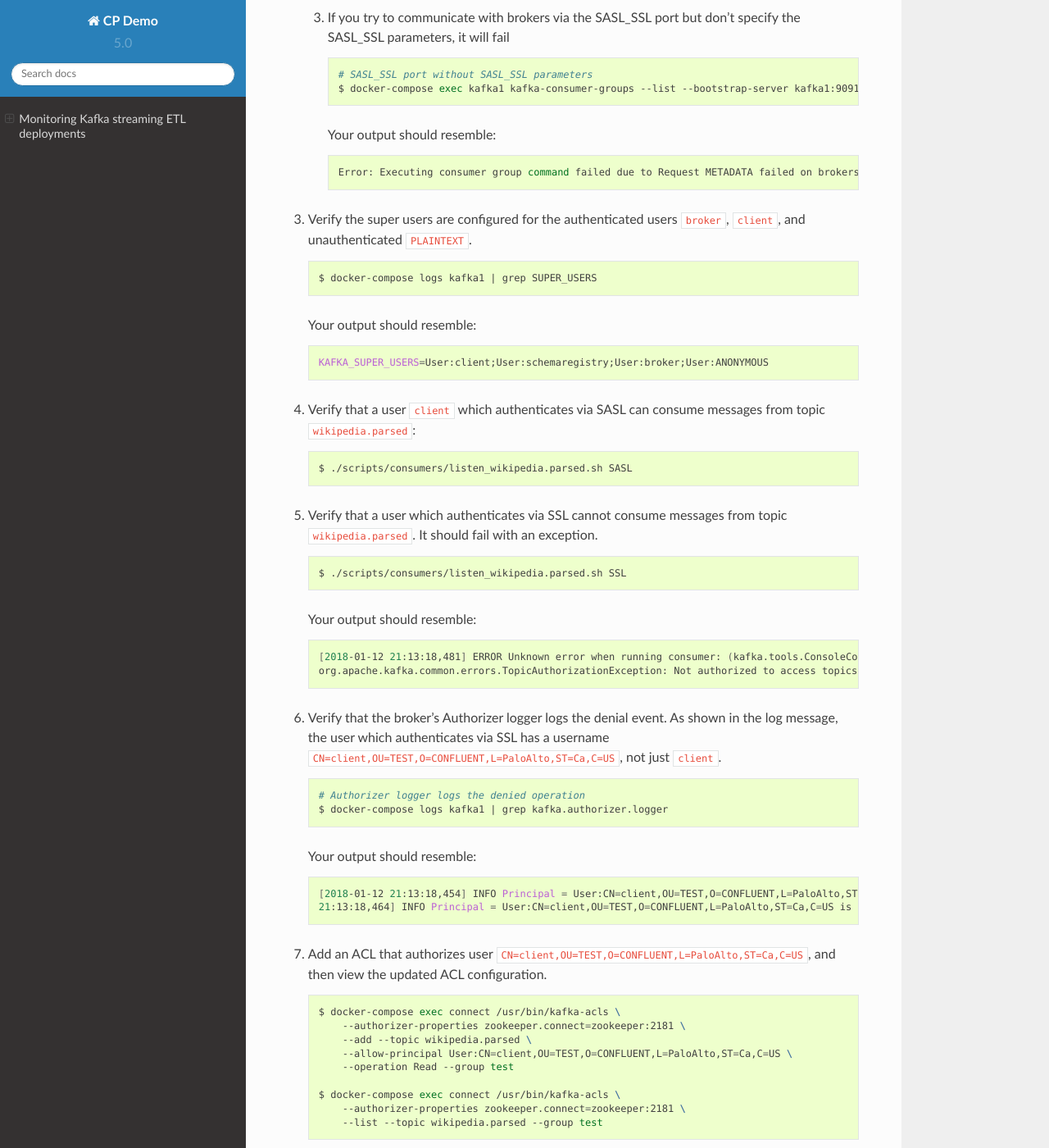
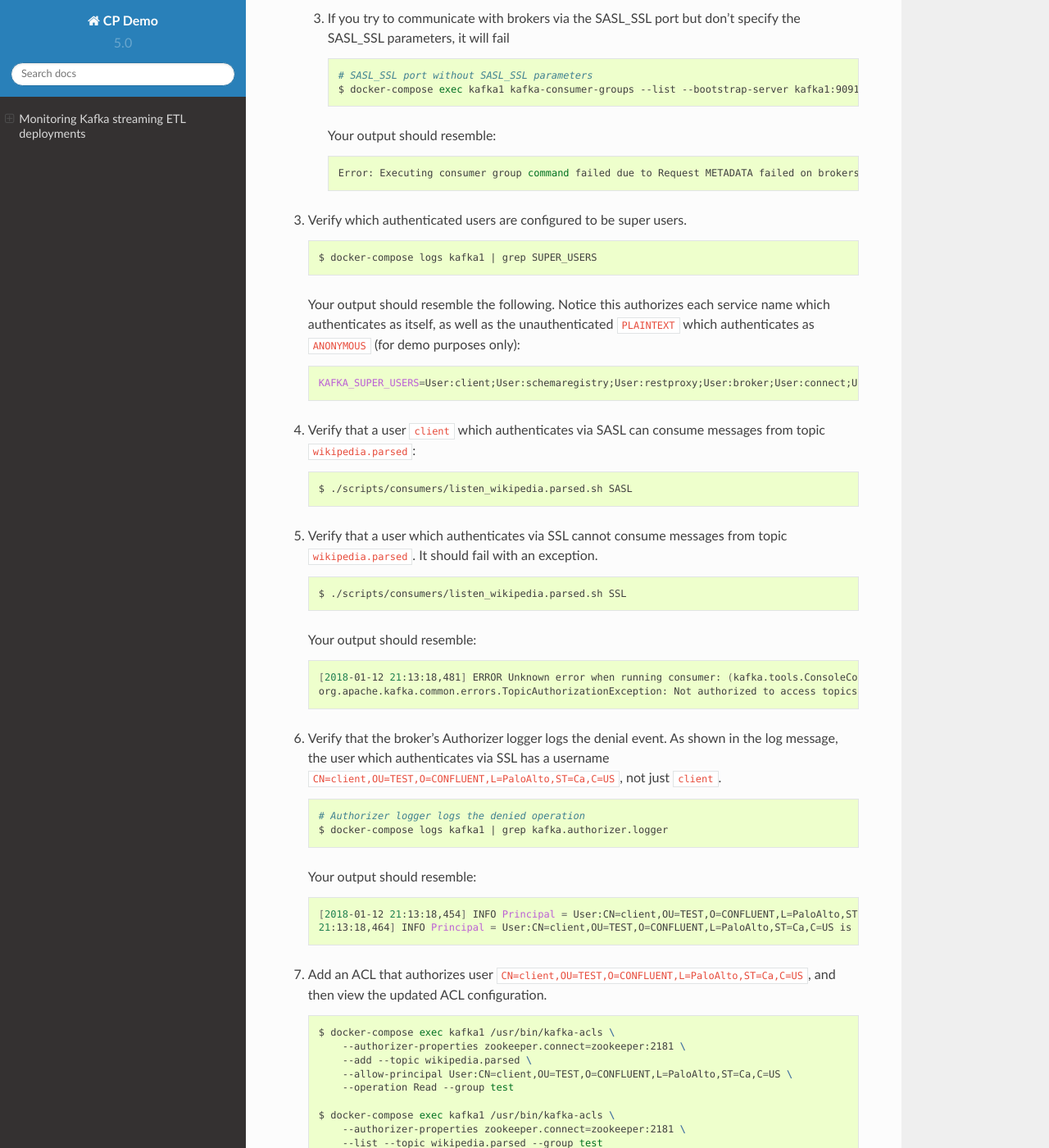
Before and after one commit to confluentinc/cp-demo, a Sphinx documentation site: the page built from docs/index.rst, in a window 1280 px wide and 1400 px high, scrolled down 37836 px. Shown: the whole window at 82% size. Built offline with Sphinx 7.4.7 and the Read the Docs theme 2.0.0, drawn with Linux system fonts in a browser that asks for light colours; some of the changed text lies outside the part shown.

Commit message:
Update playbook with super user information as well as proper command for running kafka-acls

```diff
--- a/docs/index.rst
+++ b/docs/index.rst
@@ -879,12 +879,12 @@ Authorization
 -------------
 
 All the brokers in this demo authenticate as ``broker``, and all other
-components authenticate as ``client``. Per the broker configuration
+services authenticate as their respective names. Per the broker configuration
 parameter ``super.users``, as it is set in this demo, the only users
 that can communicate with the cluster are those that authenticate as
-``broker`` or ``client``, or users that connect via the ``PLAINTEXT``
-port (their username is ``ANONYMOUS``). All other users are not
-authorized to communicate with the cluster.
+``broker``, ``schemaregistry``, ``client``, ``restproxy``, ``client``, or users
+that connect via the ``PLAINTEXT`` port (their username is ``ANONYMOUS``).
+All other users are not authorized to communicate with the cluster.
 
 1. Verify the ports on which the Kafka brokers are listening with the
    following command, and they should match the table shown below:
@@ -941,18 +941,18 @@ authorized to communicate with the cluster.
             Error: Executing consumer group command failed due to Request METADATA failed on brokers List(kafka1:9091 (id: -1 rack: null))
 
 
-3. Verify the super users are configured for the authenticated users
-   ``broker``, ``client``, and unauthenticated ``PLAINTEXT``.
+3. Verify which authenticated users are configured to be super users.
 
    .. sourcecode:: bash
 
        $ docker-compose logs kafka1 | grep SUPER_USERS
 
-   Your output should resemble:
+   Your output should resemble the following. Notice this authorizes each service name which authenticates as itself,
+   as well as the unauthenticated ``PLAINTEXT`` which authenticates as ``ANONYMOUS`` (for demo purposes only):
 
    .. sourcecode:: bash
 
-         KAFKA_SUPER_USERS=User:client;User:schemaregistry;User:broker;User:ANONYMOUS
+         KAFKA_SUPER_USERS=User:client;User:schemaregistry;User:restproxy;User:broker;User:connect;User:ANONYMOUS
 
 4. Verify that a user ``client`` which authenticates via SASL can
    consume messages from topic ``wikipedia.parsed``:
@@ -999,13 +999,13 @@ authorized to communicate with the cluster.
 
    .. sourcecode:: bash
 
-    $ docker-compose exec connect /usr/bin/kafka-acls \
+    $ docker-compose exec kafka1 /usr/bin/kafka-acls \
         --authorizer-properties zookeeper.connect=zookeeper:2181 \
         --add --topic wikipedia.parsed \
         --allow-principal User:CN=client,OU=TEST,O=CONFLUENT,L=PaloAlto,ST=Ca,C=US \
         --operation Read --group test
 
-    $ docker-compose exec connect /usr/bin/kafka-acls \
+    $ docker-compose exec kafka1 /usr/bin/kafka-acls \
         --authorizer-properties zookeeper.connect=zookeeper:2181 \
         --list --topic wikipedia.parsed --group test
 
```
